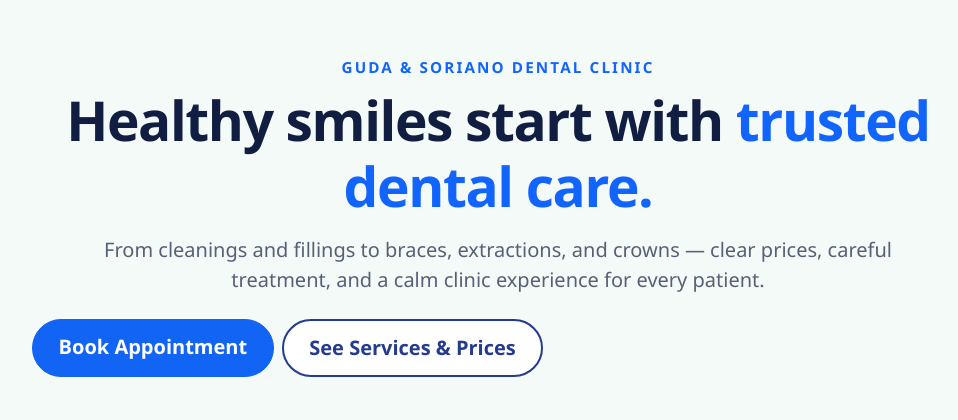
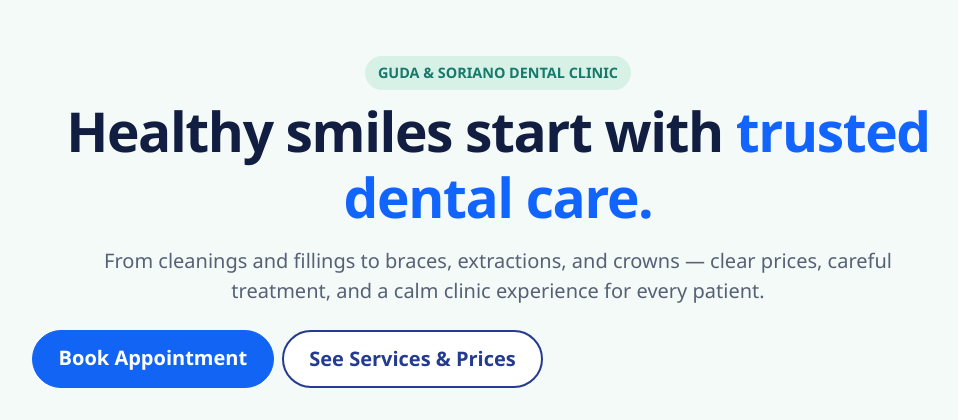
Before and after one commit to atreyuuu009/orachart-laravel, a Laravel app: page / in a window 1280 px wide. Shown: the part 104-524 px from the top of the page, without its empty margins (142-1100 px from the left). Run offline with Laravel 12, Linux system fonts and the light colour scheme; data comes from the database, SQL or seed files in the repository; data that the repository does not hold is empty.

Commit message:
Applied the sample’s mint pill background and teal text styling to the clinic label above the hero heading.

```diff
--- a/public/css/theme.css
+++ b/public/css/theme.css
@@ -49,6 +49,7 @@ body:has(.landing-nav) {
 .landing-hero .btn-primary { background: #1264f5; border-color: #1264f5; }
 .landing-hero .btn-outline-primary { background: #fff; border-width: 2px; }
 .eyebrow { font-size: .95rem; letter-spacing: .14em; font-weight: 700; color: #1264ff; }
+.landing-hero .eyebrow { display: inline-block; padding: .4rem .8rem; border-radius: 999px; background: #d8f1e7; color: #17796b; letter-spacing: 0; font-size: .9rem; font-weight: 600; }
 .hero-logo-card { min-height: 260px; display: grid; place-items: center; background: #fff; border-radius: 1.5rem; padding: 2.5rem; box-shadow: 0 20px 50px rgba(36,59,143,.12); text-align: center; }
 .hero-logo-card img { display: block; width: 100%; max-width: 340px; max-height: 260px; object-fit: contain; }
 .trust-item { max-width: 980px; margin: 2rem auto 0; }
```
